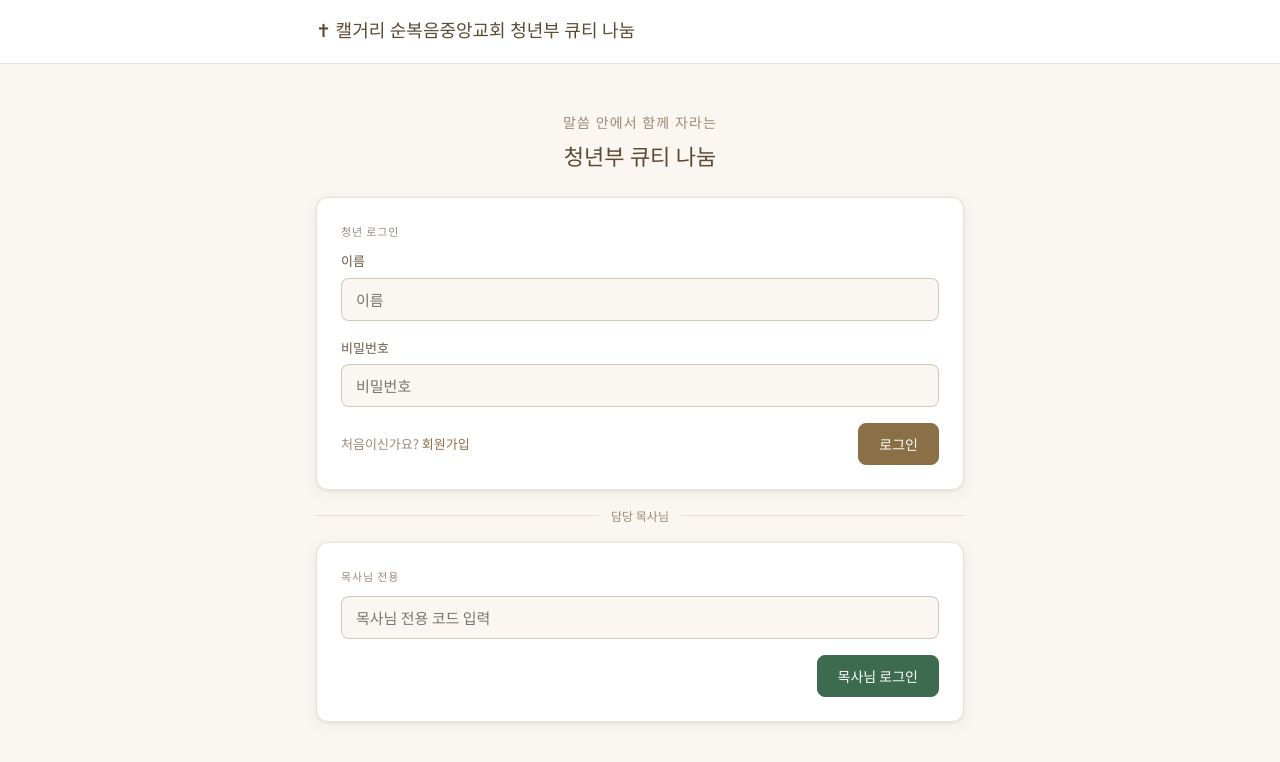
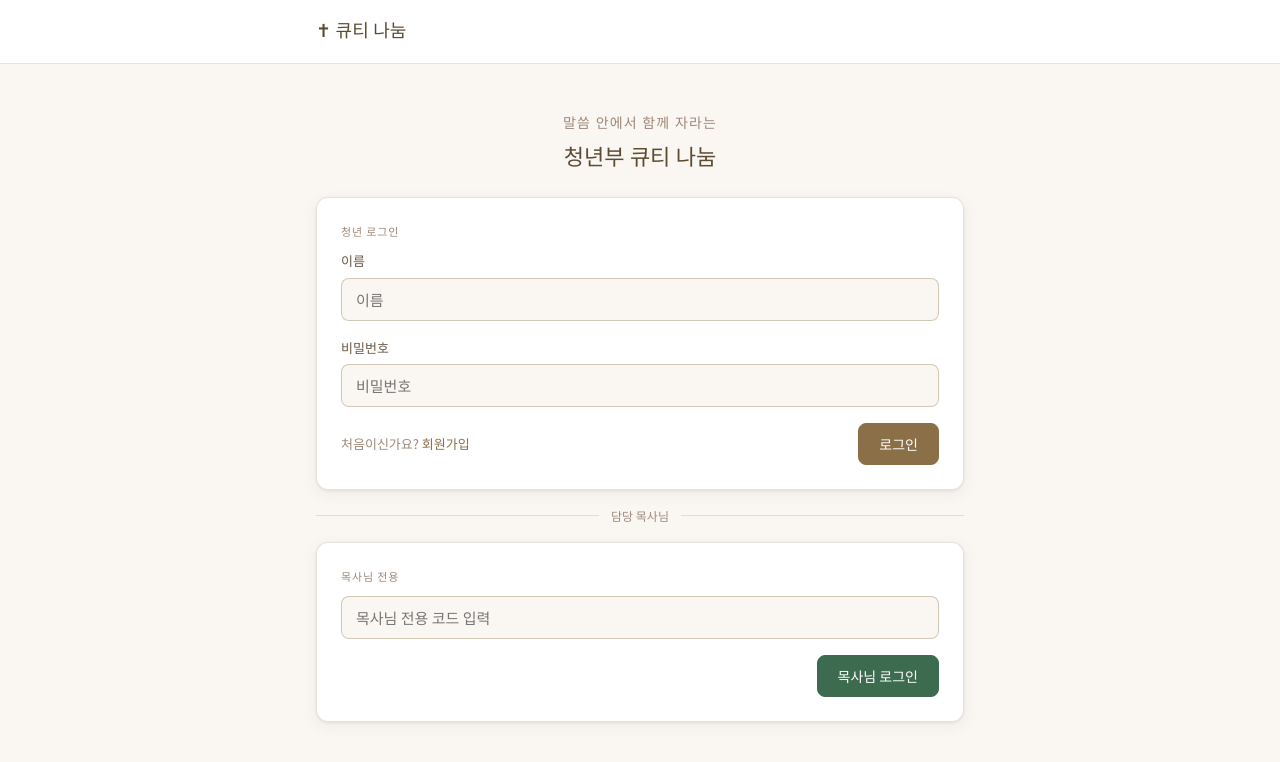
Before and after one commit to hyojinlisakim-debug/qt-app, a Next.js app: page / in a window 1280 px wide. Shown: the top 762 px of the page. Built offline with nearby package versions, Linux system fonts and the light colour scheme.

Commit message:
Update index.js

```diff
--- a/pages/index.js
+++ b/pages/index.js
@@ -494,14 +494,6 @@ function MyList({ currentUser, onSelect, refreshKey }) {
     getMyEntries(currentUser).then(data => { setEntries(data); setLoading(false); });
   }, [currentUser, refreshKey]);
 
-  if (loading) return <div className="empty">불러오는 중...</div>;
-  if (!entries.length) return (
-    <div className="empty">
-      <div className="empty-icon">✝</div>
-      <div>아직 작성한 큐티가 없습니다.</div>
-      <div style={{ marginTop: 4, fontSize: 12 }}>새로 작성 탭에서 시작해보세요</div>
-    </div>
-  );
   const [commentCounts, setCommentCounts] = useState({});
 
   useEffect(() => {
@@ -511,6 +503,15 @@ function MyList({ currentUser, onSelect, refreshKey }) {
       });
     });
   }, [entries]);
+
+  if (loading) return <div className="empty">불러오는 중...</div>;
+  if (!entries.length) return (
+    <div className="empty">
+      <div className="empty-icon">✝</div>
+      <div>아직 작성한 큐티가 없습니다.</div>
+      <div style={{ marginTop: 4, fontSize: 12 }}>새로 작성 탭에서 시작해보세요</div>
+    </div>
+  );
 
   return (
     <div>
@@ -709,7 +710,7 @@ export default function Home() {
       <header className="site-header">
         <div className="container">
           <div className="site-header-inner">
-            <div className="site-logo serif">✝ 캘거리 순복음중앙교회 청년부 큐티 나눔</div>
+            <div className="site-logo serif">✝ 큐티 나눔</div>
             <div style={{ display: 'flex', gap: 8, alignItems: 'center' }}>
               {screen === 'main' && (
                 <button
```
